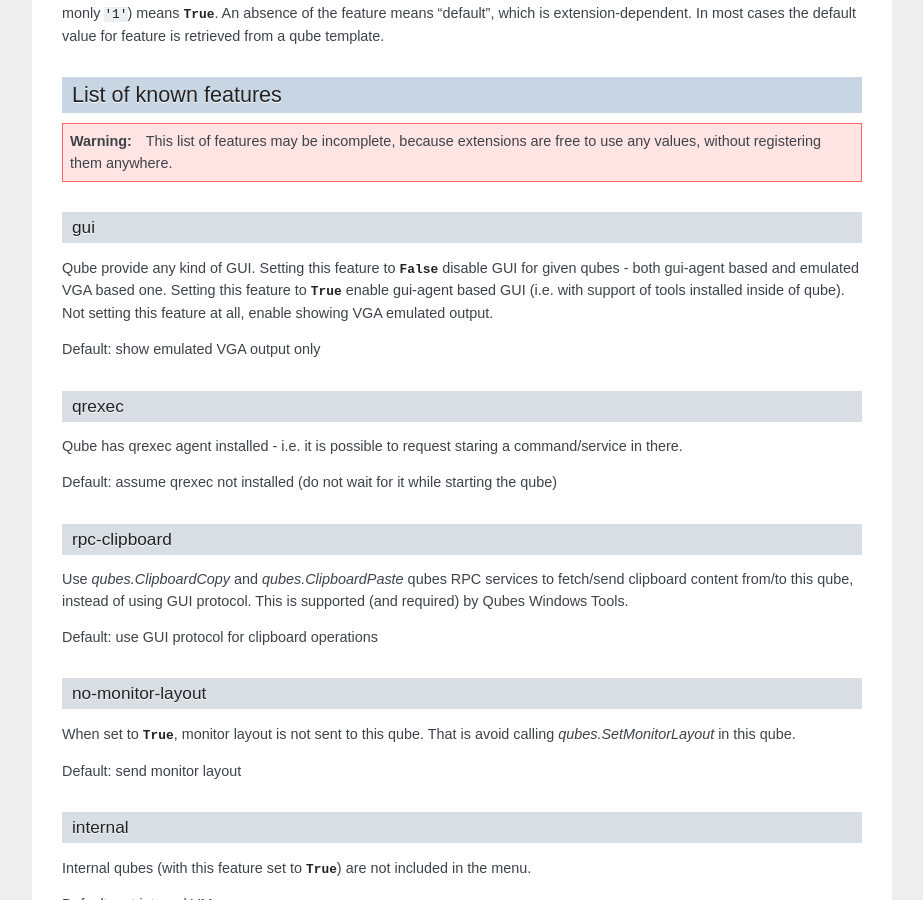
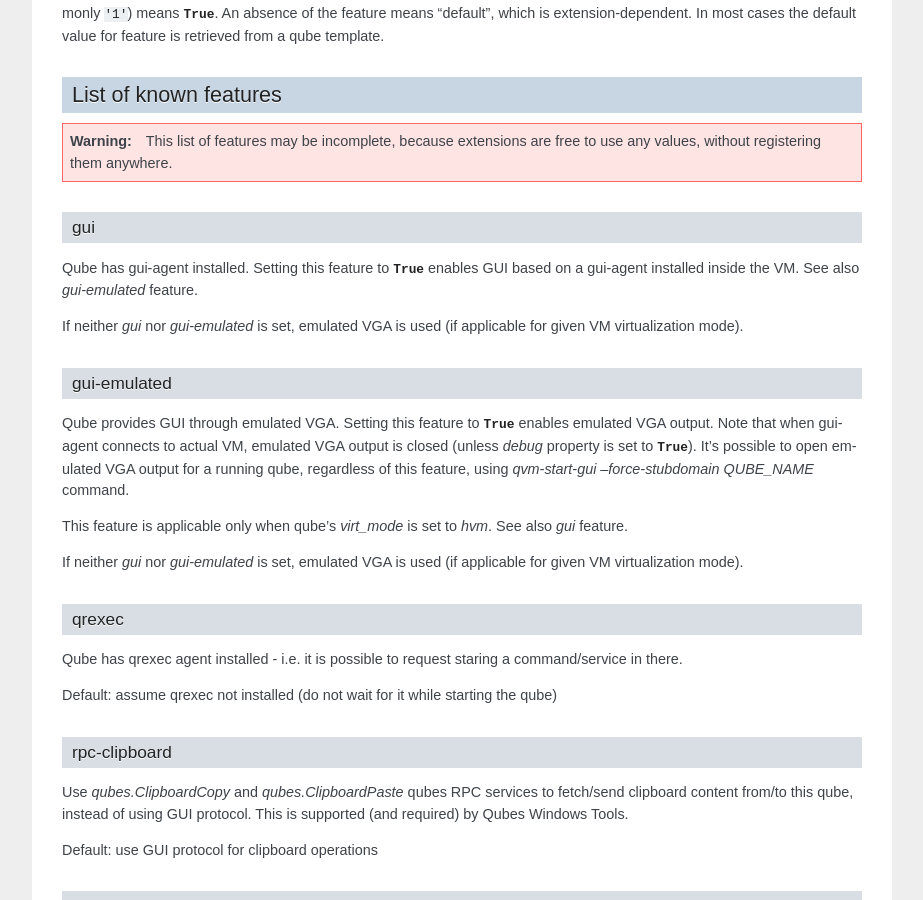
Before and after one commit to QubesOS/qubes-core-admin-client, a Sphinx documentation site: the page built from doc/manpages/qvm-features.rst, in a window 1280 px wide and 900 px high, scrolled down 771 px. Shown: the whole window, without its empty margins (198-1121 px from the left). Built offline with Sphinx 7.4.7, drawn with Linux system fonts in a browser that asks for light colours; the version number could not be read and is left out.

Commit message:
Add 'gui-emulated' feature
Add an explicit method for forcing emulated VGA output. Previously it
was possible only by removing `gui` feature (setting it to false had a
different effect), or enabling debug mode.
Using lack of a feature as a third state was a bad idea.

QubesOS/qubes-issues#3585

```diff
--- a/doc/manpages/qvm-features.rst
+++ b/doc/manpages/qvm-features.rst
@@ -59,13 +59,28 @@ List of known features
 gui
 ^^^
 
-Qube provide any kind of GUI. Setting this feature to :py:obj:`False` disable
-GUI for given qubes - both gui-agent based and emulated VGA based one. Setting
-this feature to :py:obj:`True` enable gui-agent based GUI (i.e. with support of
-tools installed inside of qube). Not setting this feature at all, enable showing
-VGA emulated output.
+Qube has gui-agent installed. Setting this feature to :py:obj:`True` enables GUI
+based on a gui-agent installed inside the VM.
+See also `gui-emulated` feature.
 
-Default: show emulated VGA output only
+If neither `gui` nor `gui-emulated` is set, emulated VGA is used (if
+applicable for given VM virtualization mode).
+
+gui-emulated
+^^^^^^^^^^^^
+
+Qube provides GUI through emulated VGA. Setting this feature to
+:py:obj:`True` enables emulated VGA output. Note that when gui-agent connects to
+actual VM, emulated VGA output is closed (unless `debug` property is set to
+:py:obj:`True`). It's possible to open emulated VGA output for a running qube,
+regardless of this feature, using `qvm-start-gui --force-stubdomain QUBE_NAME`
+command.
+
+This feature is applicable only when qube's `virt_mode` is set to `hvm`.
+See also `gui` feature.
+
+If neither `gui` nor `gui-emulated` is set, emulated VGA is used (if
+applicable for given VM virtualization mode).
 
 qrexec
 ^^^^^^
```
Also changed, not shown: 2 other files.
